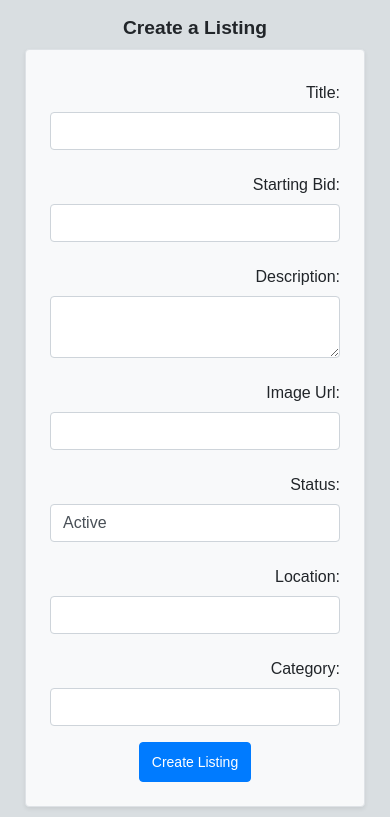
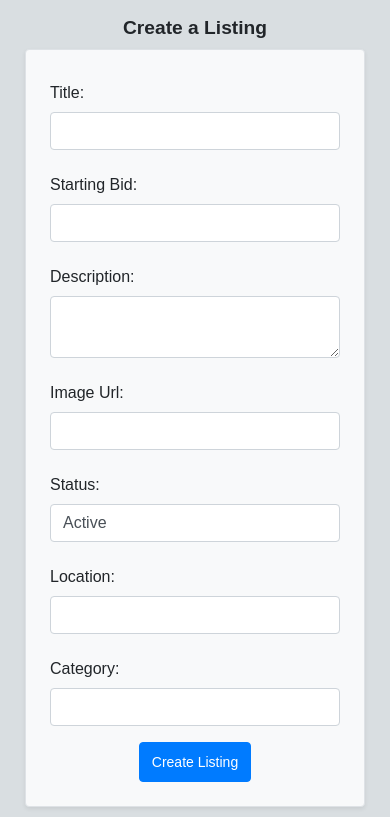
Before and after one commit to DeanMwau/Auctions.github.io, a Django app: page /create_listing in a window 390 px wide. Shown: the part 67-884 px from the top of the page. Run offline with Django 3.2, Linux system fonts and the light colour scheme; the visitor is signed in with stand-in values (Sample User, id 1); some libraries are stand-ins or nearby versions.

Commit message:
Edit styles.css

```diff
--- a/auctions/static/auctions/styles.css
+++ b/auctions/static/auctions/styles.css
@@ -146,7 +146,7 @@ html, body {
 
 @media (max-width: 768px) {
     #listing-container .col-form-label.text-end {
-        text-align: left;
+        text-align: left !important;
     }
 }
 
```
